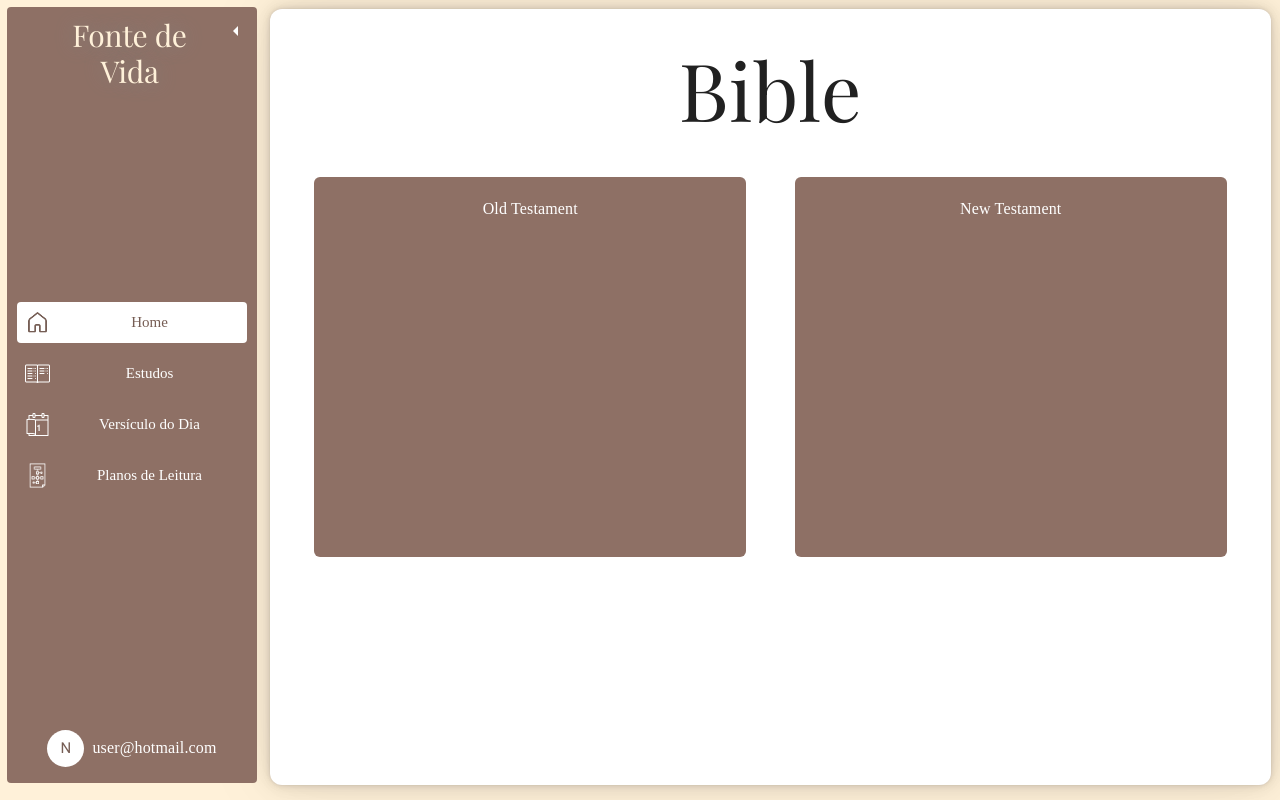
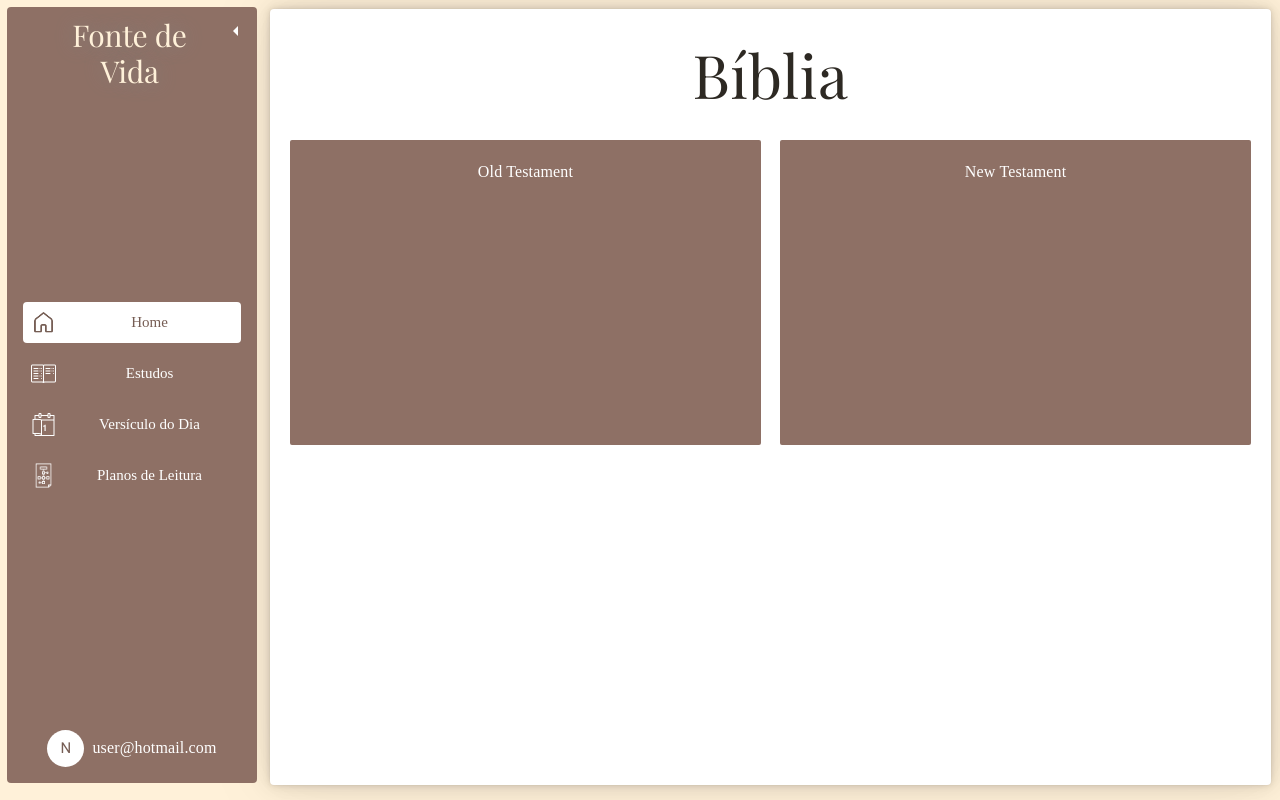
Before and after one commit to OBitencourt/fonte-de-vida, a Next.js app: page /home in a window 1280 px wide. Built offline with nearby package versions, Linux system fonts and the light colour scheme; no server answers; a web font is replaced by a local one.

Commit message:
feat: making the dash template expansible according to side bar

```diff
--- a/pages/home/index.tsx
+++ b/pages/home/index.tsx
@@ -39,10 +39,11 @@ const Home = () => {
                             fontFamily: 'Playfair Display'
                         }}
                         align='center'
-                        fontSize={80}
+                        fontSize={60}
                         gutterBottom
+                        color='#2D2923'
                     >
-                        Bible
+                        Bíblia
                     </Typography>
 
                 </Container>
--- a/pages/home/style.ts
+++ b/pages/home/style.ts
@@ -4,14 +4,14 @@ import styled from "styled-components";
 export const Wrapper = styled.div`
 
     display: flex;
-    justify-content: space-around;
+    justify-content: space-between;
 `
 
 export const BooksWrapper = styled.div`
-    width: 45%;
+    width: 49%;
     background-color: #8E7065;
-    height: 380px;
-    border-radius: 6px;
+    height: 305px;
+    border-radius: 2px;
     padding: 20px;
     color: white;
 `
--- a/src/components/MenuBar/index.tsx
+++ b/src/components/MenuBar/index.tsx
@@ -1,5 +1,4 @@
 import Image from "next/image";
-import { useState } from "react";
 import { ButtonsWrapper, MenuButton, StyledMenuBar, TextDiv, User, ToggleButton } from "./style";
 import { useRouter } from "next/router";
 import { Typography } from "@mui/material";
@@ -7,16 +6,17 @@ import Avatar from "@mui/material/Avatar";
 import MenuIcon from "@mui/icons-material/Menu";
 import ArrowLeftIcon from '@mui/icons-material/ArrowLeft';
 
-const MenuBar = () => {
-    const [isOpen, setIsOpen] = useState(true);
+interface MenuBarProps {
+    isOpen: boolean;
+    toggleMenu: () => void;
+}
+
+const MenuBar = ({ isOpen, toggleMenu }: MenuBarProps) => {
+
     const router = useRouter();
 
     const handleRoute = (route: string) => {
         router.push(route);
-    };
-
-    const toggleMenu = () => {
-        setIsOpen(!isOpen);
     };
 
     return (
--- a/src/components/MenuBar/style.ts
+++ b/src/components/MenuBar/style.ts
@@ -36,7 +36,7 @@ export const ButtonsWrapper = styled.div`
 `;
 
 export const MenuButton = styled.button<{ $isActive: boolean , $isOpen: boolean}>`
-    width: ${({ $isOpen }) => ($isOpen ? "100%" : "85%")};
+    width: ${({ $isOpen }) => ($isOpen ? "95%" : "85%")};
     padding: ${({ $isOpen }) => ($isOpen ? "8px" : "8px")};
     border: none;
     cursor: pointer;
--- a/src/templates/Dash.tsx
+++ b/src/templates/Dash.tsx
@@ -1,4 +1,4 @@
-
+import { useState } from "react";
 import MenuBar from "../components/MenuBar";
 import { LayoutWrapper, ContentWrapper } from './style'
 
@@ -10,10 +10,14 @@ interface DefaultProps {
 
 
   const Dash = ({ children }: DefaultProps) => {
+    const [isOpen, setIsOpen] = useState(true);
+
+    const toggleMenu = () => setIsOpen((isOpen) => !isOpen);
+
     return (
       <LayoutWrapper>
-        <MenuBar />
-        <ContentWrapper>{children}</ContentWrapper>
+        <MenuBar isOpen={isOpen} toggleMenu={toggleMenu} />
+        <ContentWrapper isOpen={isOpen}>{children}</ContentWrapper>
       </LayoutWrapper>
     );
 };
--- a/src/templates/style.ts
+++ b/src/templates/style.ts
@@ -1,25 +1,22 @@
 import styled from "styled-components";
-
-
 
 export const LayoutWrapper = styled.div`
     display: flex;
 `;
 
-export const ContentWrapper = styled.div`
+export const ContentWrapper = styled.div<{ isOpen: boolean }>`
     flex-grow: 1;
-    margin: 9px 9px 9px 270px;
-    border-radius: 12px;
+    margin: 9px 9px 9px ${({ isOpen }) => (isOpen ? "270px" : "90px")};
+    border-radius: 4px;
     padding: 20px;
     height: 97vh;
     background-color: white;
+    transition: margin 0.3s ease;
 
-    box-shadow:
-        0px 0px 2.2px rgba(0, 0, 0, 0.049),
+    box-shadow: 0px 0px 2.2px rgba(0, 0, 0, 0.049),
         0px 0px 5.3px rgba(0, 0, 0, 0.065),
         0px 0px 10px rgba(0, 0, 0, 0.068),
         0px 0px 17.9px rgba(0, 0, 0, 0.069),
         0px 0px 33.4px rgba(0, 0, 0, 0.07),
-        0px 0px 80px rgba(0, 0, 0, 0.07)
-    ;
+        0px 0px 80px rgba(0, 0, 0, 0.07);
 `;
```
